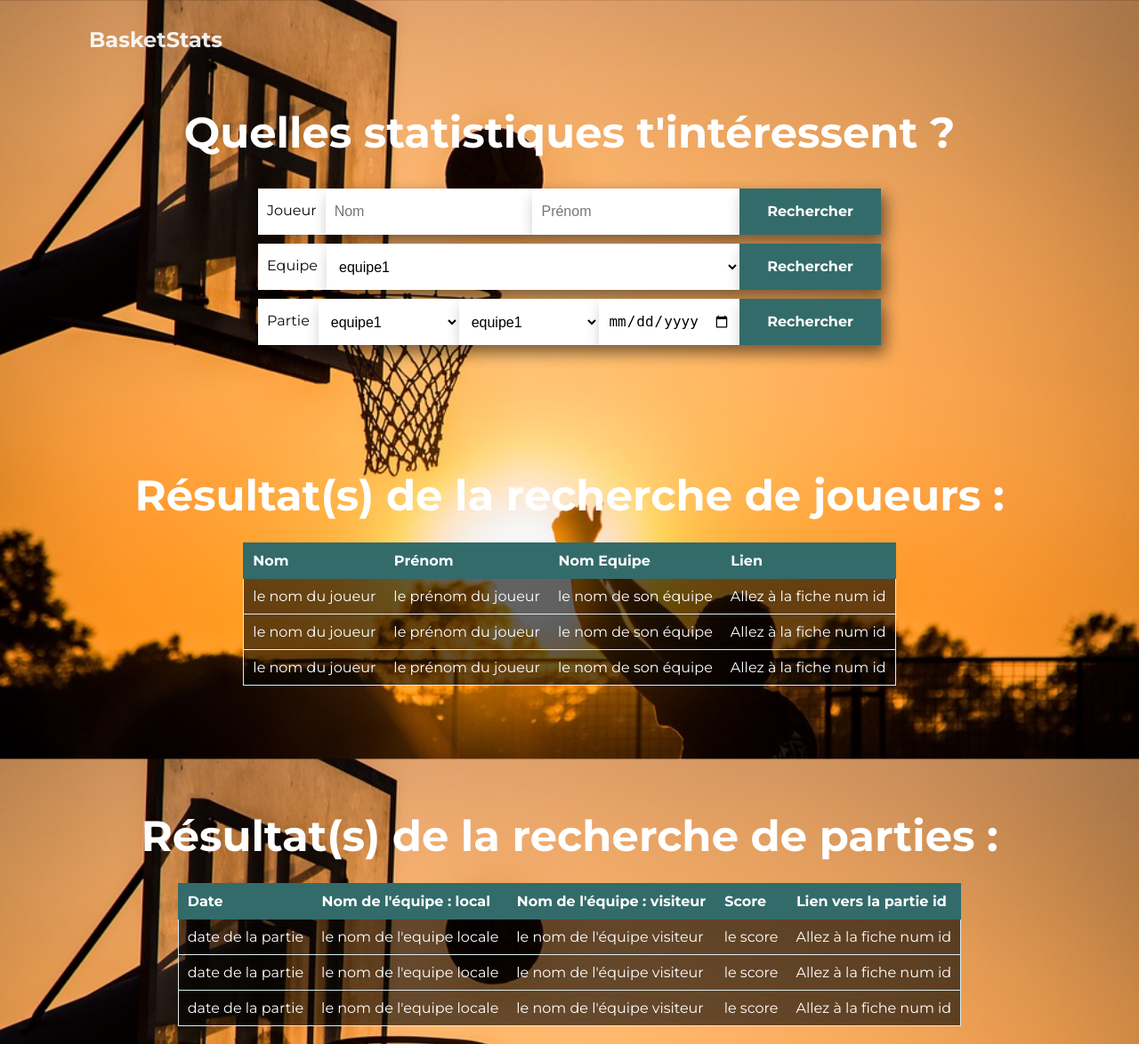
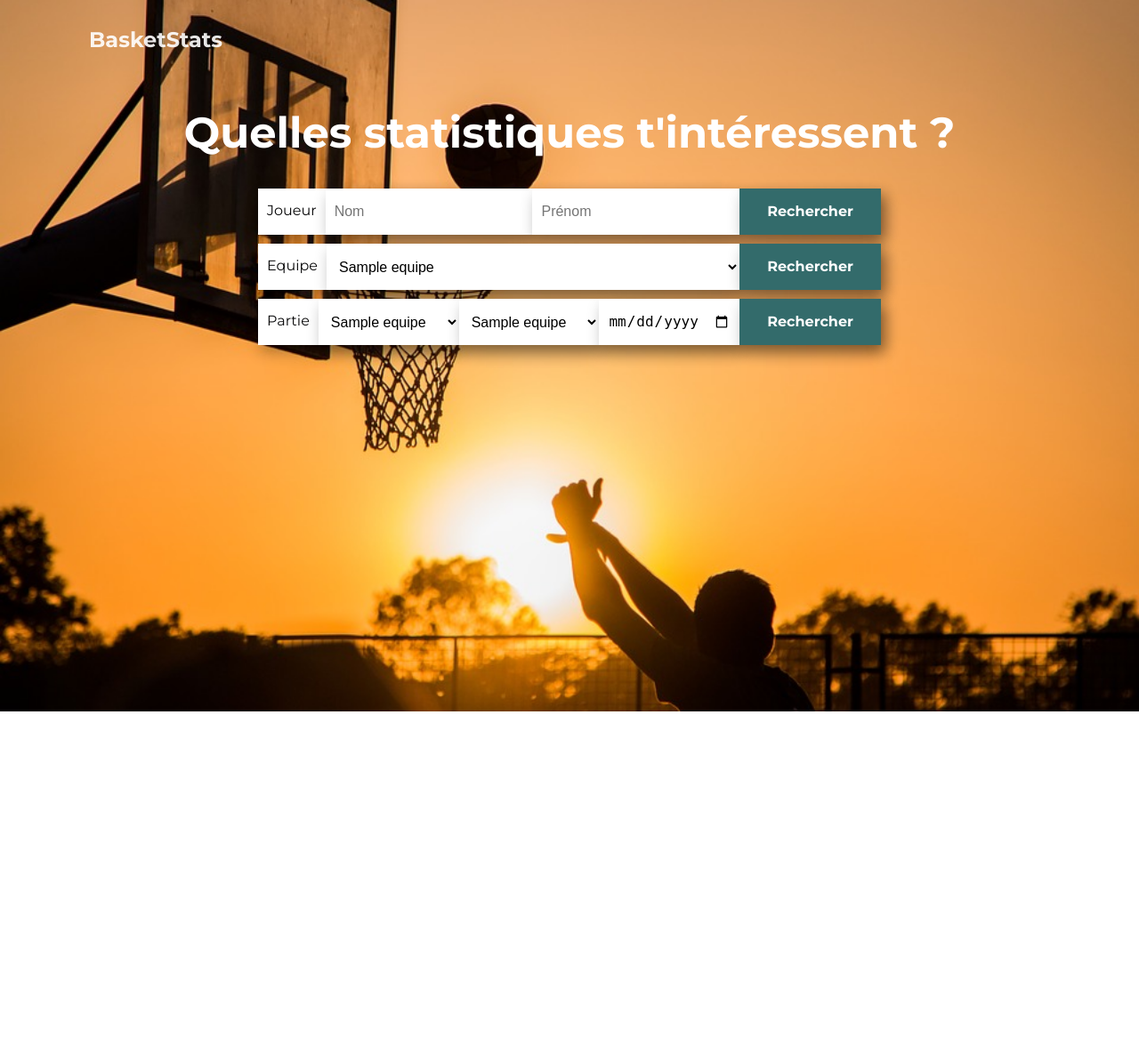
Before and after one commit to chloepelletier/projet_bdd, a Flask app: page / in a window 1280 px wide. Shown: the whole page at 89% size. After the commit the page ends 800 px from the top, so only its background shows below. Run offline with Flask 2, Linux system fonts and the light colour scheme; tables that the repository leaves empty or names only in its code hold one stand-in row (values such as "Sample post").

Commit message:
formulaire pour partie, pour joueur

```diff
--- a/main.py
+++ b/main.py
@@ -1,20 +1,90 @@
 from flask import Flask, render_template, request
-
+import pymysql
+import pymysql.cursors
 
 app = Flask(__name__)
 
-
+#==============================
 
 
 @app.route("/")
 def accueil(id=None):
-    return render_template('accueil.html')
+    conn= pymysql.connect(
+        host='localhost',
+        user='root',
+        password='1994',
+        db='basketballer' )
+    cmd='SELECT nom_equipe FROM equipe;'
+    cur=conn.cursor()
+    cur.execute(cmd)
+    equipes = cur.fetchall()
+    return render_template('accueil.html', equipes=equipes)
+
+#================================
+
+@app.route("/resultsearchjoueur", methods=['POST'])
+def resultsearchjoueur():
+   nom = request.form.get('nom')
+   prenom = request.form.get('prenom')
+   return getResult(nom,prenom)
 
 
+@app.route("/resultsearchjoueur")
+def getResult(nom,prenom):
+    conn= pymysql.connect(
+        host='localhost',
+        user='root',
+        password='1994',
+        db='basketballer' )
+    if(nom and prenom):
+        cmd="SELECT joueur.id_joueur, joueur.nom_famille, joueur.prenom, equipe.nom_equipe FROM joueur, equipe, contrat WHERE equipe.num_equipe = contrat.num_equipe AND contrat.id_joueur=joueur.id_joueur AND contrat.fin_excl = '9999-12-31' AND joueur.nom_famille= '"+nom+"' AND joueur.prenom= '"+prenom+"';"
+        cur=conn.cursor()
+        cur.execute(cmd)
+        info = cur.fetchall()
+    elif(nom):
+        cmd="SELECT joueur.id_joueur, joueur.nom_famille, joueur.prenom, equipe.nom_equipe FROM joueur, equipe, contrat WHERE equipe.num_equipe = contrat.num_equipe AND contrat.id_joueur=joueur.id_joueur AND contrat.fin_excl = '9999-12-31' AND joueur.nom_famille= '"+nom+"';"
+        cur=conn.cursor()
+        cur.execute(cmd)
+        info = cur.fetchall()
+    elif(prenom):
+        cmd="SELECT joueur.id_joueur, joueur.nom_famille, joueur.prenom, equipe.nom_equipe FROM joueur, equipe, contrat WHERE equipe.num_equipe = contrat.num_equipe AND contrat.id_joueur=joueur.id_joueur AND contrat.fin_excl = '9999-12-31' AND joueur.prenom= '"+prenom+"';"
+        cur=conn.cursor()
+        cur.execute(cmd)
+        info = cur.fetchall()
+    return render_template('resultsearchjoueur.html',info=info)
+
+
+#================================
+
+@app.route("/resultsearchpartie", methods=['POST'])
+def resultsearchpartie():
+   equipelocal = request.form.get('equipelocal')
+   equipevisiteur = request.form.get('equipevisiteur')
+   date = request.form.get('date')
+   return getResultPartie(equipelocal,equipevisiteur,date)
+
+
+@app.route("/resultsearchpartie")
+def getResultPartie(equipelocal,equipevisiteur,date):
+    conn= pymysql.connect(
+        host='localhost',
+        user='root',
+        password='1994',
+        db='basketballer' )
+    if (date):
+        cmd="SELECT partie.annee, partie.num_partie, partie.date_partie, E1.nom_equipe, E2.nom_equipe from partie,equipe E1, equipe E2, concoure WHERE E1.num_equipe= concoure.num_equipe_loc AND E2.num_equipe= concoure.num_equipe_vis AND concoure.annee = partie.annee AND concoure.num_partie = partie.num_partie AND E1.nom_equipe= '"+equipelocal+"' AND E2.nom_equipe ='"+equipevisiteur+"' AND partie.date_partie='"+date+"';"
+        cur=conn.cursor()
+        cur.execute(cmd)
+        info = cur.fetchall()
+    else :
+        cmd2="SELECT partie.annee, partie.num_partie, partie.date_partie, E1.nom_equipe, E2.nom_equipe from partie,equipe E1, equipe E2, concoure WHERE E1.num_equipe= concoure.num_equipe_loc AND E2.num_equipe= concoure.num_equipe_vis AND concoure.annee = partie.annee AND concoure.num_partie = partie.num_partie AND E1.nom_equipe= '"+equipelocal+"' AND E2.nom_equipe ='"+equipevisiteur+"';"
+        cur=conn.cursor()
+        cur.execute(cmd2)
+        info = cur.fetchall()
+    return render_template('resultsearchpartie.html',info=info)
 
 #====================
-import pymysql
-import pymysql.cursors
+
 
 @app.route("/joueur/<id>")
 def getJoueur(id=None):
@@ -56,6 +126,8 @@ def getJoueur(id=None):
     pourcentage_2pt = 0
     pourcentage_3pt = 0
     moy_min = 0
+    moy_rebond = 0
+    moy_faute = 0
 
     #nombre de match joués dans la saison. Enregistré dans variable nb_partie */
     cmd4="SELECT COUNT(*), SUM(P.minutes) FROM participe P WHERE P.id_joueur =" +id+ " AND P.annee=2018;"
@@ -117,11 +189,11 @@ def getJoueur(id=None):
         nb_point =  1*nb_panier_1pt + 2*nb_panier_2pt +3*nb_panier_3pt
         moy_point = nb_point / nb_partie
         if(nb_lancer_1pt) :
-            pourcentage_lancer_franc = nb_panier_1pt / nb_lancer_1pt #prob de division par zéro hahaha
+            pourcentage_lancer_franc = (nb_panier_1pt / nb_lancer_1pt) * 100 #prob de division par zéro hahaha
         if(nb_lancer_2pt) :
-            pourcentage_2pt = nb_panier_2pt / nb_lancer_2pt
+            pourcentage_2pt = (nb_panier_2pt / nb_lancer_2pt) * 100
         if (nb_lancer_3pt):
-            pourcentage_3pt = nb_panier_3pt / nb_lancer_3pt
+            pourcentage_3pt = (nb_panier_3pt / nb_lancer_3pt) * 100
 
     return render_template('joueur.html', prenom=info[1], nom=info[2],
                            naissance= info[3], taille=info[4], poids=info[5],
--- a/static/resultsearch.css
+++ b/static/resultsearch.css
@@ -102,9 +102,14 @@ header nav li:last-child{
 .result-highlight tbody tr:hover {
     background-color: #CCE7E7;
     color: #336B6B;
+     cursor:pointer;
 }
 
 .result-horizontal tbody td {
     border-left: none;
     border-right: none;
 }
+
+td{
+ text-transform: uppercase;
+}
--- a/templates/accueil.html
+++ b/templates/accueil.html
@@ -14,105 +14,40 @@
 
   <div class="cover">
     <h1>Quelles statistiques t'intéressent ?</h1>
-    <form  class="flex-form">
+
+    <form  class="flex-form" action="resultsearchjoueur" method="post">
       <label id="label">Joueur</label>
-      <input placeholder="Nom">
-      <input placeholder="Prénom">
+      <input placeholder="Nom" name="nom">
+      <input placeholder="Prénom" name="prenom">
       <button>Rechercher</button>
     </form>
-    <form  class="flex-form">
+
+    <form  class="flex-form" method="post">
       <label id="label">Equipe</label>
-      <select name="equipe" size="1">
-        <option>equipe1</option>
-        <option>equipe2</option>
+      <select name="equipeSearch" size="1">
+        {% for equipe in equipes %}
+        <option>{{equipe[0]}}</option>
+         {% endfor %}
       </select>
       <button>Rechercher</button>
     </form>
-     <form  class="flex-form">
+
+     <form  class="flex-form" action="resultsearchpartie" method="post">
       <label id="label">Partie</label>
       <select name="equipelocal" size="1">
-        <option>equipe1</option>
-        <option>equipe2</option>
+        {% for equipe in equipes %}
+        <option>{{equipe[0]}}</option>
+         {% endfor %}
       </select>
       <select name="equipevisiteur" size="1">
-        <option>equipe1</option>
-        <option>equipe2</option>
+        {% for equipe in equipes %}
+        <option>{{equipe[0]}}</option>
+         {% endfor %}
       </select>
-      <input type="date">
+      <input type="date" name="date">
       <button>Rechercher</button>
     </form>
   </div>
-  <div class="cover">
-      <h1>Résultat(s) de la recherche de joueurs : </h1>
-      <table class="result result-horizontal result-highlight">
-    <thead>
-        <tr>
-            <th>Nom</th>
-            <th>Prénom</th>
-            <th>Nom Equipe</th>
-            <th>Lien</th>
-        </tr>
-    </thead>
-    <tbody>
-        <tr>
-            <td>le nom du joueur</td>
-            <td>le prénom du joueur</td>
-            <td> le nom de son équipe</td>
-            <td>Allez à la fiche num id </td>
-        </tr>
-        <tr>
-            <td>le nom du joueur</td>
-            <td>le prénom du joueur</td>
-            <td> le nom de son équipe</td>
-            <td>Allez à la fiche num id </td>
-        </tr>
-        <tr>
-            <td>le nom du joueur</td>
-            <td>le prénom du joueur</td>
-            <td> le nom de son équipe</td>
-            <td>Allez à la fiche num id </td>
-        </tr>
-    </tbody>
-</table>
-  </div>
-   <div class="cover">
-      <h1>Résultat(s) de la recherche de parties : </h1>
-      <table class="result result-horizontal result-highlight">
-    <thead>
-        <tr>
-            <th>Date</th>
-            <th>Nom de l'équipe : local</th>
-            <th>Nom de l'équipe : visiteur</th>
-            <th>Score</th>
-            <th>Lien vers la partie id</th>
-        </tr>
-    </thead>
-    <tbody>
-        <tr>
-            <td>date de la partie</td>
-            <td>le nom de l'equipe locale</td>
-            <td>le nom de l'équipe visiteur</td>
-            <td> le score</td>
-            <td>Allez à la fiche num id </td>
-        </tr>
-         <tr>
-            <td>date de la partie</td>
-            <td>le nom de l'equipe locale</td>
-            <td>le nom de l'équipe visiteur</td>
-            <td> le score</td>
-            <td>Allez à la fiche num id </td>
-        </tr>
-         <tr>
-            <td>date de la partie</td>
-            <td>le nom de l'equipe locale</td>
-            <td>le nom de l'équipe visiteur</td>
-            <td> le score</td>
-            <td>Allez à la fiche num id </td>
-        </tr>
-    </tbody>
-</table>
-  </div>
-
 </div>
 
 </body>
```
Also changed, not shown: templates/joueur.html (+6 -6 lines), templates/resultsearchjoueur.html (added, +45 -0 lines), templates/resultsearchpartie.html (added, +47 -0 lines).
